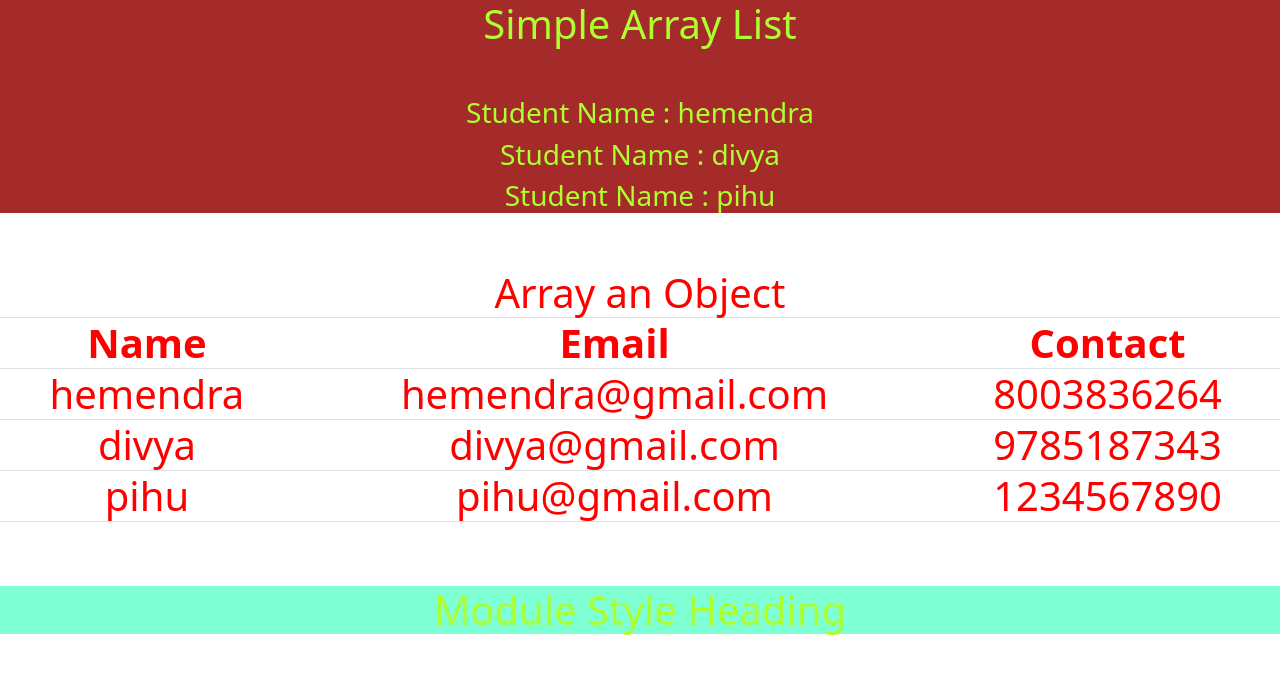
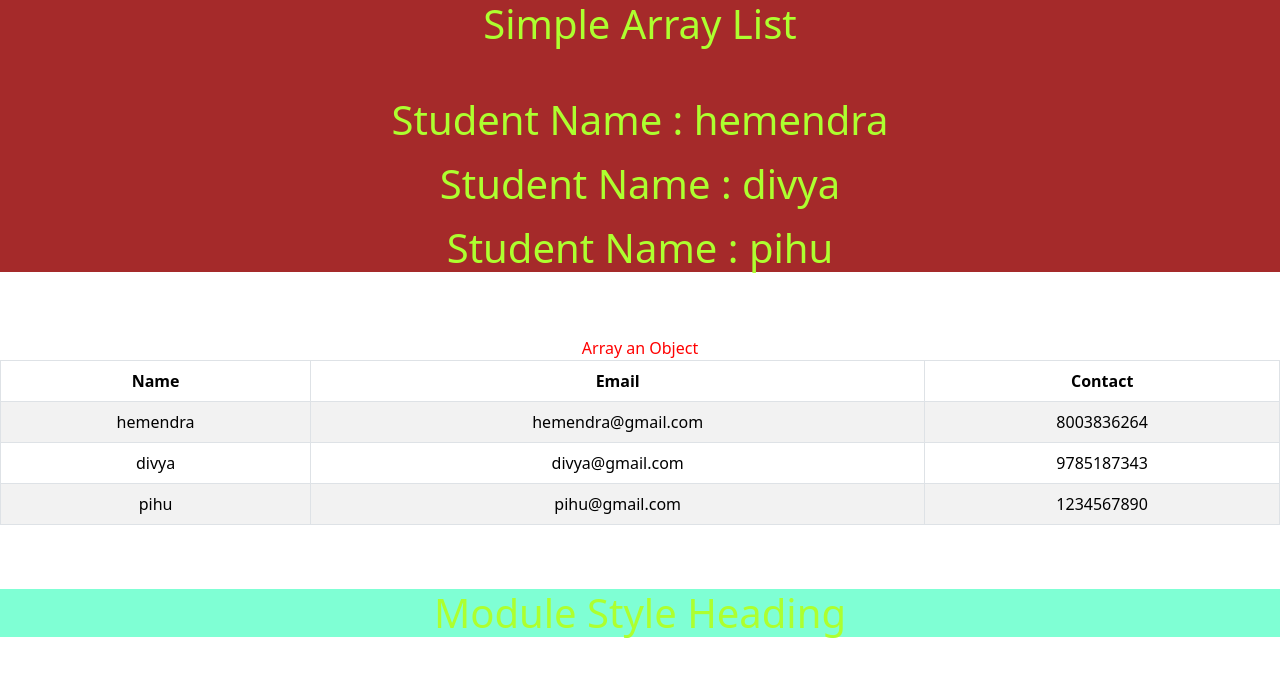
Before and after one commit to h-shaktawat/the-react-app, a React (Create React App) app: page / in a window 1280 px wide. Shown: the top 676 px of the page. Built offline with nearby package versions, Linux system fonts and the light colour scheme.

Commit message:
List with bootstrap table and unique key

```diff
--- a/src/App.js
+++ b/src/App.js
@@ -1,6 +1,7 @@
 import './App.css';
 import './assets/custom.css'
 import style from './assets/style.module.css'
+import { Table } from 'react-bootstrap';
 
 function App() {
 
@@ -22,35 +23,39 @@ function App() {
         <br />
         <br />
         {
-          students.map((student) =>
-            <h3>Student Name : {student}</h3>
+          students.map((student, key) =>
+            <p key={key}>Student Name : {student}</p>
           )
         }
       </h1>
 
-
       <br />
       <br />
 
-      <h1 style={{ color: "red", backgroundColor: "white" }}>
+      <div style={{ color: "red", backgroundColor: "white" }}>
         Array an Object
-        <table className='table table-bordered'>
+        <Table striped bordered hover>
+          <thead>
             <tr>
               <th>Name</th>
               <th>Email</th>
               <th>Contact</th>
             </tr>
+          </thead>
+          <tbody>
             {
-            users.map((user) =>
-              <tr>
+              users.map((user, key) =>
+                <tr key={key}>
                   <td>{user.name}</td>
                   <td>{user.email}</td>
                   <td>{user.contact}</td>
                 </tr>
               )
             }
-        </table>
-      </h1>
+          </tbody>
+          <tfoot></tfoot>
+        </Table>
+      </div>
 
 
       <br />
```
Lines whose indentation alone changed are shown as unchanged.
